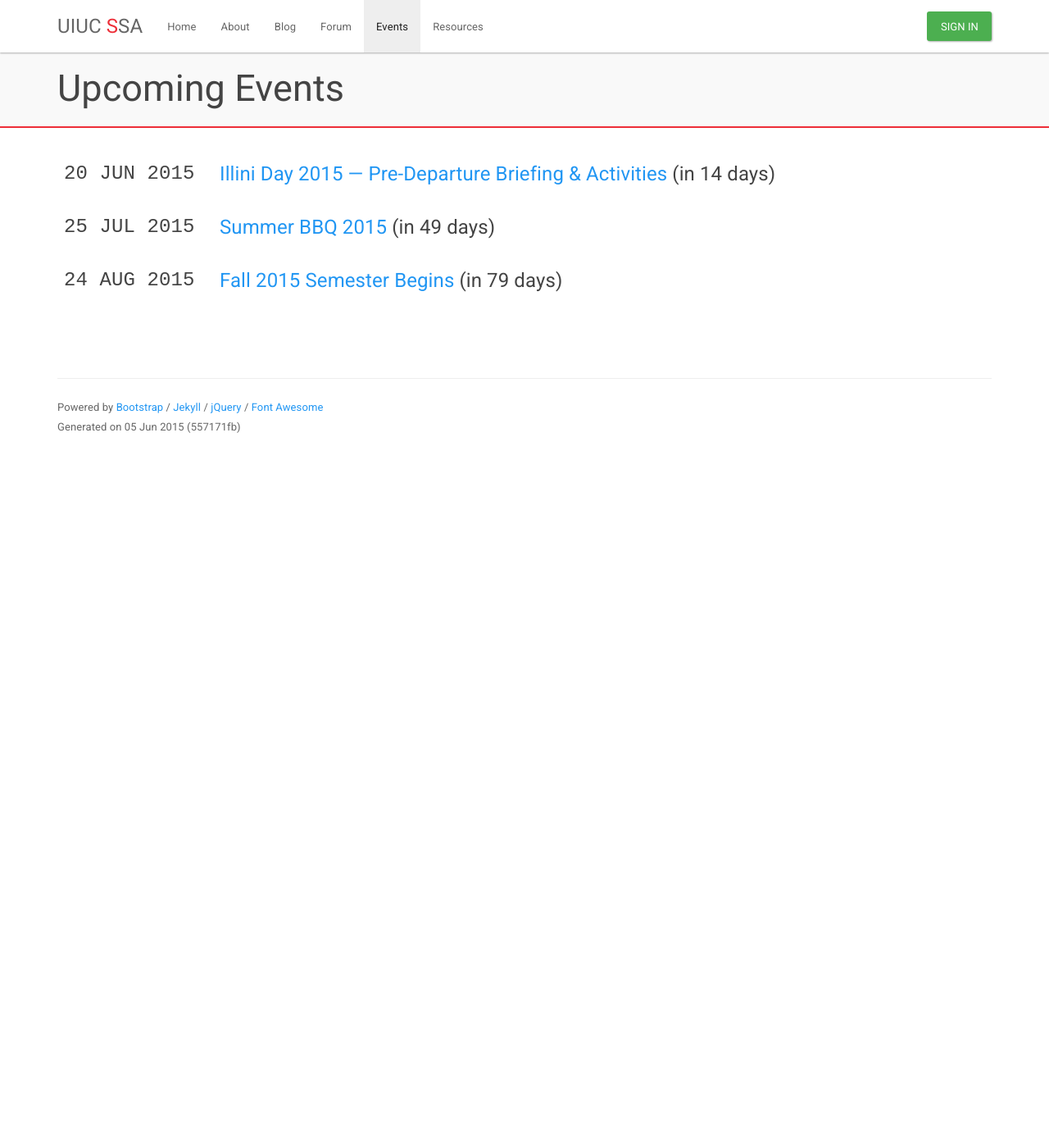
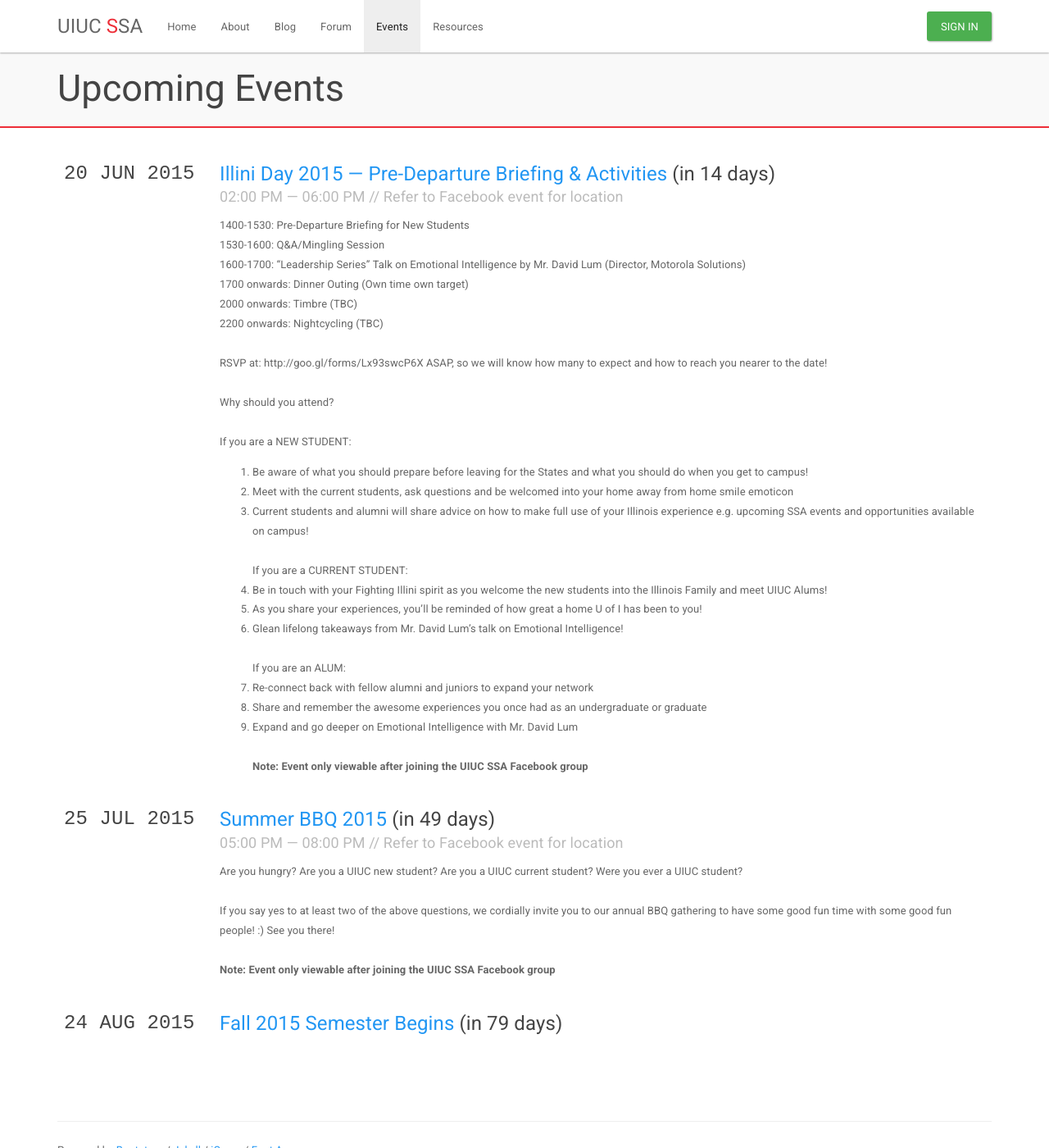
Before and after one commit to uiucssa/uiucssa.github.io, a Jekyll site: the page built from events.html, in a window 1280 px wide and 1400 px high. Shown: the whole window at 82% size. Built offline with Jekyll 4.4.1, drawn with Linux system fonts in a browser that asks for light colours.

Commit message:
Added fields for event data and modified presentation correspondingly

```diff
--- a/_data/events.yml
+++ b/_data/events.yml
@@ -1,11 +1,54 @@
-- name: Illini Day 2015 &mdash; Pre-Departure Briefing & Activities
+- id: 1
+  name: Illini Day 2015 &mdash; Pre-Departure Briefing & Activities
   date: 2015-06-20
+  start_time: 2015-06-20T14:00:00+08:00
+  end_time: 2015-06-20T18:00:00+08:00
+  location: Refer to Facebook event for location
+  description: |
+    1400-1530: Pre-Departure Briefing for New Students
+    1530-1600: Q&A/Mingling Session
+    1600-1700: “Leadership Series” Talk on Emotional Intelligence by Mr. David Lum (Director, Motorola Solutions)
+    1700 onwards: Dinner Outing (Own time own target)
+    2000 onwards: Timbre (TBC)
+    2200 onwards: Nightcycling (TBC)
+
+    RSVP at: http://goo.gl/forms/Lx93swcP6X ASAP, so we will know how many to expect and how to reach you nearer to the date!
+
+    Why should you attend?
+
+    If you are a NEW STUDENT:
+    1.  Be aware of what you should prepare before leaving for the States and what you should do when you get to campus!
+    2.  Meet with the current students, ask questions and be welcomed into your home away from home smile emoticon
+    3.  Current students and alumni will share advice on how to make full use of your Illinois experience e.g. upcoming SSA events and opportunities available on campus!
+
+    If you are a CURRENT STUDENT:
+    1.  Be in touch with your Fighting Illini spirit as you welcome the new students into the Illinois Family and meet UIUC Alums!
+    2.  As you share your experiences, you’ll be reminded of how great a home U of I has been to you!
+    3.  Glean lifelong takeaways from Mr. David Lum’s talk on Emotional Intelligence!
+
+    If you are an ALUM:
+    1.  Re-connect back with fellow alumni and juniors to expand your network
+    2.  Share and remember the awesome experiences you once had as an undergraduate or graduate
+    3.  Expand and go deeper on Emotional Intelligence with Mr. David Lum
+
+    **Note: Event only viewable after joining the UIUC SSA Facebook group**
   url: https://www.facebook.com/events/923524331044839/
 
-- name: Summer BBQ 2015
+- id: 2
+  name: Summer BBQ 2015
   date: 2015-07-25
+  start_time: 2015-07-25T17:00:00+08:00
+  end_time: 2015-07-25T20:00:00+08:00
+  location: Refer to Facebook event for location
+  description: |
+    Are you hungry? Are you a UIUC new student? Are you a UIUC current student? Were you ever a UIUC student?
+
+    If you say yes to at least two of the above questions, we cordially invite you to our annual BBQ gathering to have some good fun time with some good fun people! :) See you there!
+
+    <strong>Note: Event only viewable after joining the UIUC SSA Facebook group</strong>
   url: https://www.facebook.com/events/828101997267138/
 
-- name: Fall 2015 Semester Begins
+- id: 3
+  name: Fall 2015 Semester Begins
   date: 2015-08-24
   url: http://senate.illinois.edu/ep0942.html
--- a/events.html
+++ b/events.html
@@ -6,13 +6,29 @@ title: Upcoming Events
 <table class="table">
 	{% for event in site.data.events %}
 		{% if event.date == 'TBA' %}
-			<tr> <td class="col-md-2" style="border-top: none; vertical-align: middle;"><h4 style="font-family:monospace;">?? ??? ????</h4></td> <td style="border-top: none; vertical-align: middle;"><h4><a href="{{ event.url }}">{{ event.name }}</a>
+			<tr>
+				<td class="col-md-2" style="border-top: none; vertical-align: top;"><a class="anchor" id="{{ event.id }}"></a><h4 style="font-family:monospace;">?? ??? ????</h4></td>
+				<td style="border-top: none; vertical-align: middle;">
+					<h4><a href="{{ event.url }}">{{ event.name }}</a>
+
+						<span class="hidden-lg"><br></span>
 
 				        (TBA)
 
-			</h4></td> </tr>
+				    	<br>
+
+						{% if event.start_time and event.end_time and event.location %}<small>{{ event.start_time | date: '%I:%M %p' | upcase }} &mdash; {{ event.end_time | date: '%I:%M %p %Z' | upcase }} //<span class="hidden-lg"><br></span> {{ event.location }}</small>{% endif %}
+
+					</h4>
+
+					{% if event.description %}{{ event.description | newline_to_br | markdownify }}{% endif %}
+				</td>
+			</tr>
 		{% else %}
-			<tr> <td class="col-md-2" style="border-top: none; vertical-align: middle;"><h4 style="font-family:monospace;">{{ event.date | date: '%d %b %Y' | upcase }}</h4></td> <td style="border-top: none; vertical-align: middle;"><h4><a href="{{ event.url }}">{{ event.name }}</a>
+			<tr>
+				<td class="col-md-2" style="border-top: none; vertical-align: top;"><a class="anchor" id="{{ event.id }}"></a><h4 style="font-family:monospace;">{{ event.date | date: '%d %b %Y' | upcase }}</h4></td>
+				<td style="border-top: none; vertical-align: middle;">
+					<h4><a href="{{ event.url }}">{{ event.name }}</a>
 
 						<span class="hidden-lg"><br></span>
 
@@ -25,7 +41,15 @@ title: Upcoming Events
 				          document.write('(in ' + daysLeft + ' days)');
 				        </script>
 
-			</h4></td> </tr>
+				    	<br>
+
+						{% if event.start_time and event.end_time and event.location %}<small>{{ event.start_time | date: '%I:%M %p' | upcase }} &mdash; {{ event.end_time | date: '%I:%M %p %Z' | upcase }} //<span class="hidden-lg"><br></span> {{ event.location }}</small>{% endif %}
+
+					</h4>
+
+					{% if event.description %}{{ event.description | newline_to_br | markdownify }}{% endif %}
+				</td>
+			</tr>
 		{% endif %}
 	{% endfor %}
 </table>
--- a/index.html
+++ b/index.html
@@ -54,13 +54,13 @@ title: Home
       <table class="table table-condensed" style="height: 200px;">
         {% for event in site.data.events limit:3 %}
           {% if event.date == 'TBA' %}
-            <tr> <td class="col-md-4" style="border-top: none"><span style="font-family:monospace;">?? ??? ????</span></td> <td style="border-top: none"><a href="{{ event.url }}">{{ event.name }}</a><br>
+            <tr> <td class="col-md-4" style="border-top: none"><span style="font-family:monospace;">?? ??? ????</span></td> <td style="border-top: none"><a href="{{ site.url }}/events.html#{{ event.id }}">{{ event.name }}</a><br>
 
               (TBA)
 
             </td> </tr>
           {% else %}
-            <tr> <td class="col-md-4" style="border-top: none"><span style="font-family:monospace;">{{ event.date | date: '%d %b %Y' | upcase }}</span></td> <td style="border-top: none"><a href="{{ event.url }}">{{ event.name }}</a><br>
+            <tr> <td class="col-md-4" style="border-top: none"><span style="font-family:monospace;">{{ event.date | date: '%d %b %Y' | upcase }}</span></td> <td style="border-top: none"><a href="{{ site.url }}/events.html#{{ event.id }}">{{ event.name }}</a><br>
 
               <script type="text/javascript">
                 var eventDate = new Date('{{ event.date }}');
--- a/jumbotron.css
+++ b/jumbotron.css
@@ -3,3 +3,10 @@ body {
   padding-top: 50px;
   padding-bottom: 20px;
 }
+
+a.anchor{
+  display: block;
+  position: relative;
+  top: -70px;
+  visibility: hidden;
+}
```
Lines whose indentation alone changed are shown as unchanged.
